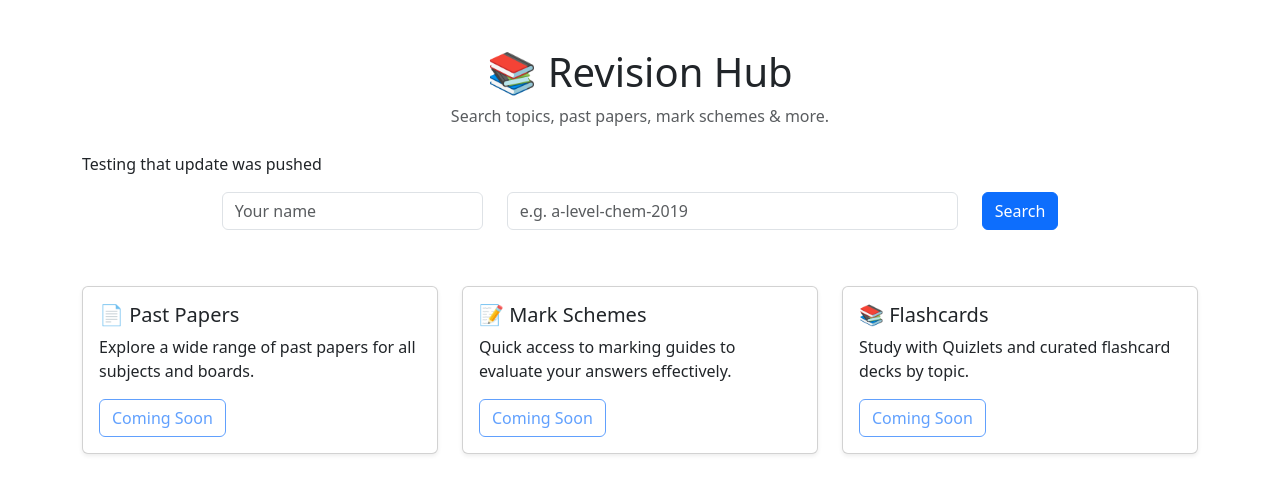
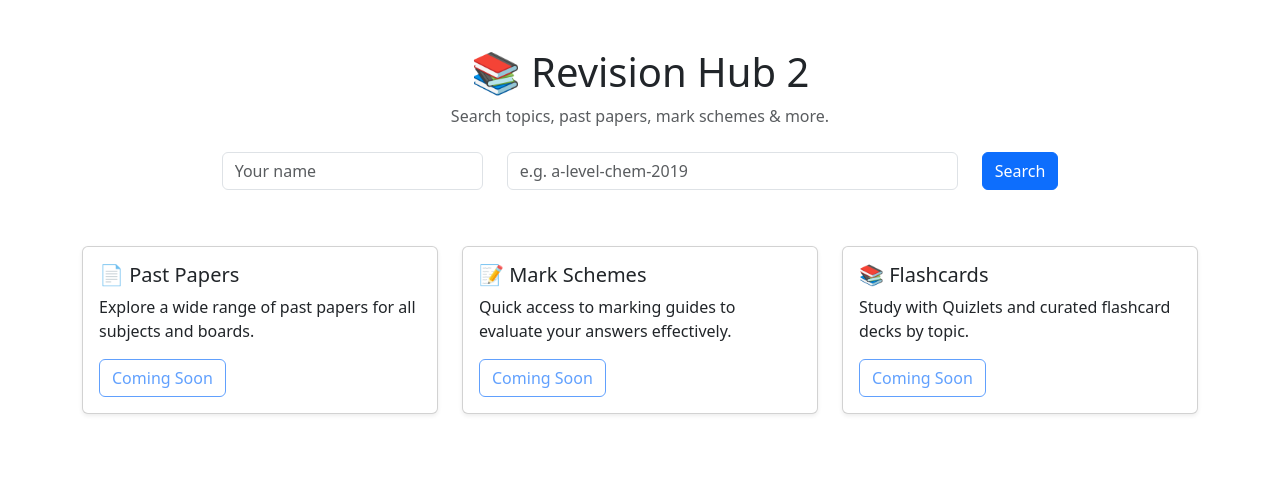
Before and after one commit to shaurya-arora/revision-hub, a React (Vite) app in the folder frontend/: page / in a window 1280 px wide. Shown: the top 494 px of the page. Built offline with nearby package versions, Linux system fonts and the light colour scheme.

Commit message:
timestamp

```diff
--- a/frontend/src/Home.jsx
+++ b/frontend/src/Home.jsx
@@ -17,10 +17,9 @@ const Home = ({ setUsername }) => {
   return (
     <Container className="py-5">
       <div className="text-center mb-4">
-        <h1>📚 Revision Hub</h1>
+        <h1>📚 Revision Hub 2</h1>
         <p className="text-muted">Search topics, past papers, mark schemes & more.</p>
       </div>
-      <p>Testing that update was pushed</p>
       <Form onSubmit={handleSubmit} className="mb-5">
         <Row className="justify-content-center">
           <Col md={3} className="mb-2">
```
